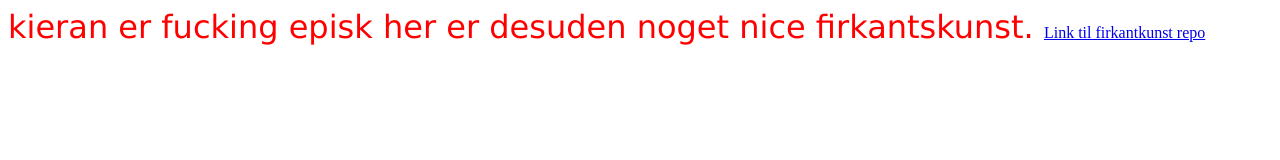
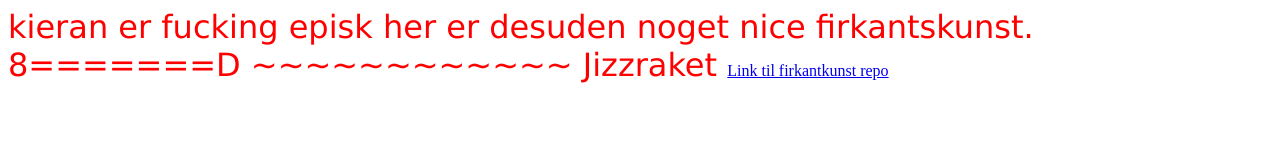
Before and after one commit to kieraneoin/kieraneoin.github.io, a plain HTML site: page index.html in a window 1280 px wide. Drawn offline with Linux system fonts and the light colour scheme.

Commit message:
Update index.html

```diff
--- a/index.html
+++ b/index.html
@@ -2,7 +2,8 @@
  <font size="6"
           face="verdana"
           color="red">
-            kieran er fucking episk her er desuden noget nice firkantskunst.
+  kieran er fucking episk her er desuden noget nice firkantskunst.</br>
+ 8=======D ~~~~~~~~~~~~ Jizzraket
 
         </font>
  <a href="https://github.com/kieraneoin/Firkantskunst"> Link til firkantkunst repo </a>
```
